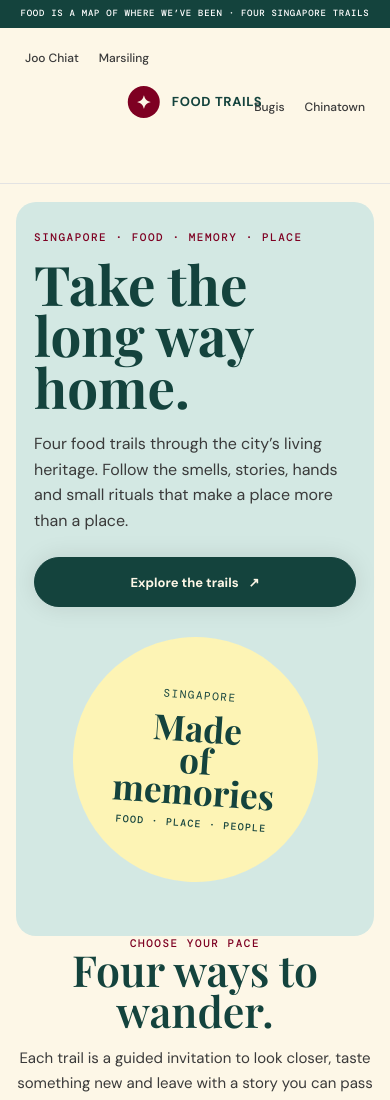
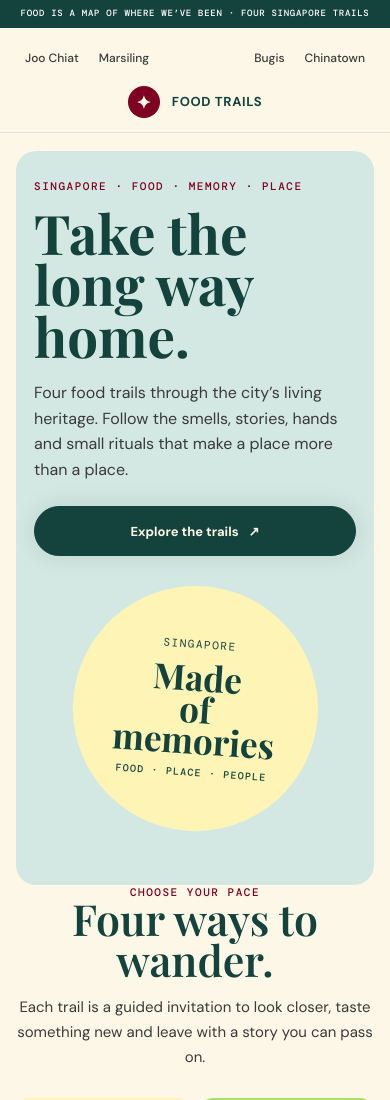
Before and after one commit to snehan34/MOF-Food-Trails, a plain HTML site: page index.html in a window 390 px wide. Shown: the top 1100 px of the page. Drawn offline with nearby package versions, Linux system fonts and the light colour scheme.

Commit message:
fix: prevent mobile header navigation overlap

```diff
--- a/styles.css
+++ b/styles.css
@@ -139,11 +139,13 @@ h1 { font-weight:800; }
 @media (max-width:760px) {
   html, body { overflow-x:hidden; }
   .announcement { padding:7px 14px; font-size:9px; letter-spacing:.08em; }
-  .site-header { width:100%; min-height:116px; padding:12px 16px 58px; }
-  .brand { top:58px; font-size:13px; }
+  .site-header { width:100%; min-height:0; display:grid; grid-template-columns:1fr 1fr; grid-template-areas:'left right' 'brand brand'; align-items:center; gap:8px; padding:12px 16px 14px; }
+  .brand { position:static; grid-area:brand; justify-self:center; transform:none; margin-top:2px; font-size:13px; }
   .brand-mark { width:32px; height:32px; font-size:18px; }
   .nav { width:100%; gap:2px; }
+  .nav-left { grid-area:left; }
   .nav-right { justify-content:flex-end; }
+  .nav-right { grid-area:right; }
   .nav a { min-height:36px; display:inline-flex; align-items:center; padding:7px 9px; font-size:12px; }
   .page { width:100%; padding:0 16px 56px; }
   .hero { gap:30px; padding:28px 18px 24px; margin-top:18px; border-radius:20px; }
```
